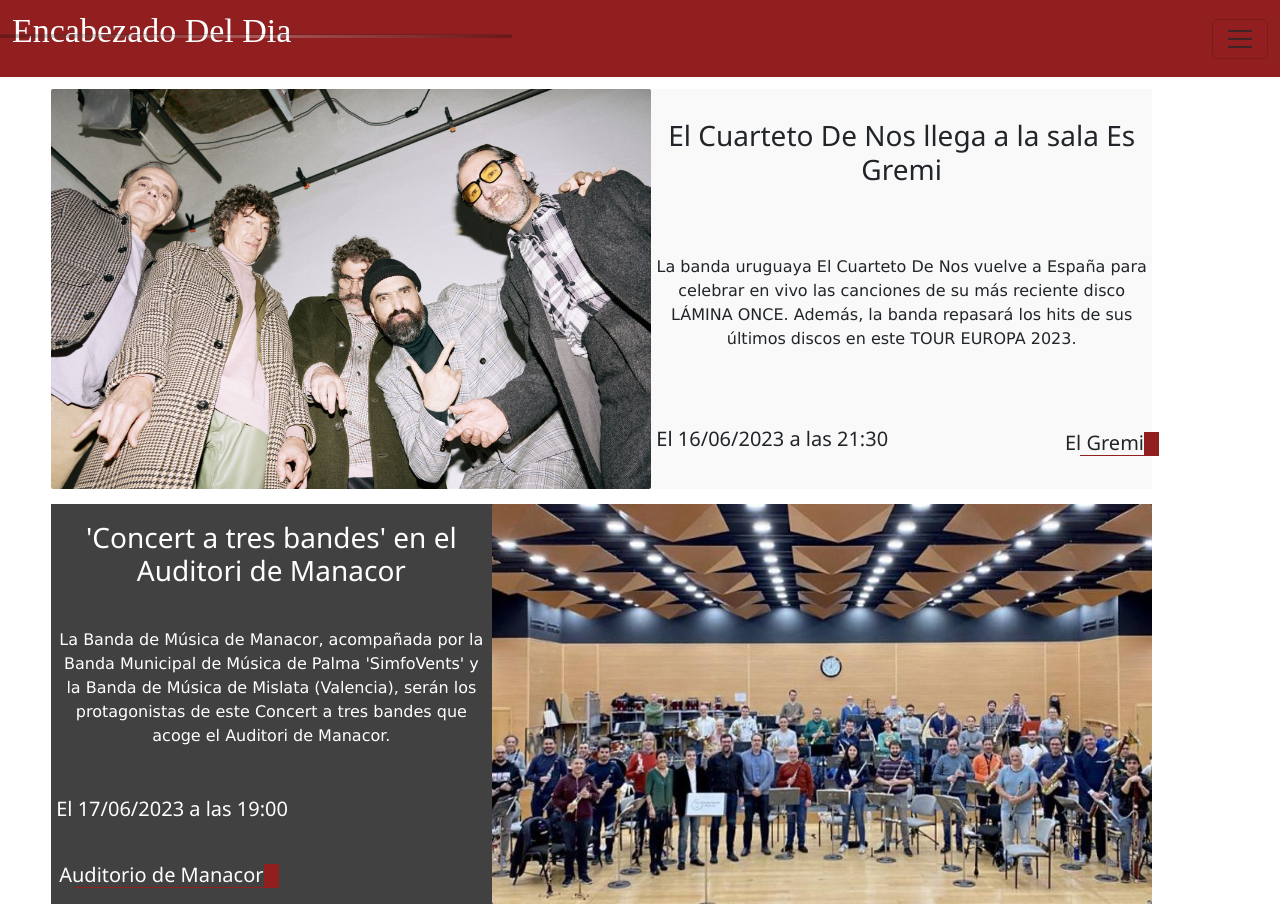
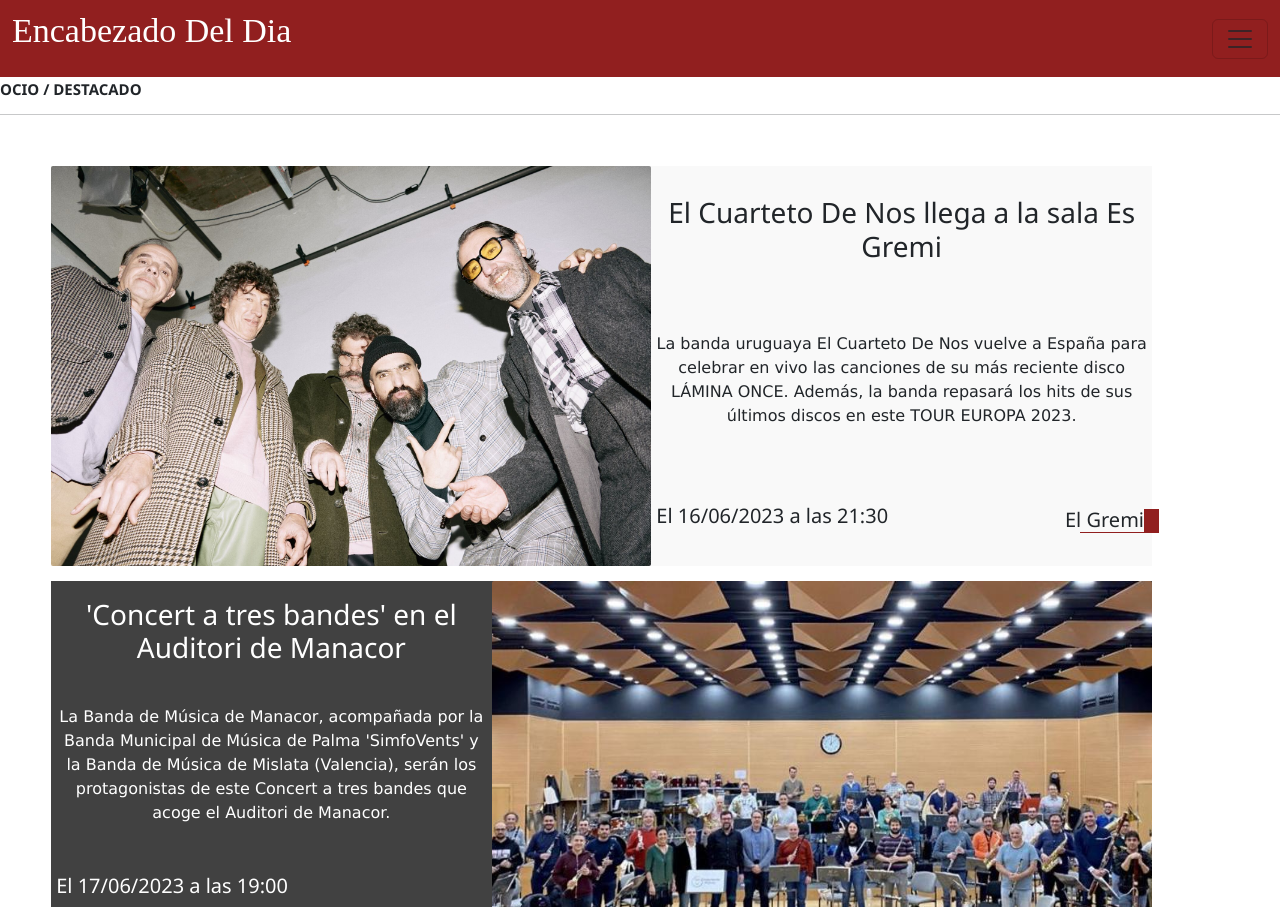
Before and after one commit to SalvadorRodriguez0/entrega-final.salvador.rodriguez, a website: page pagina/ocio.html in a window 1280 px wide. Shown: the top 907 px of the page. Drawn offline with nearby package versions, Linux system fonts and the light colour scheme; a web font is replaced by a local one.

Commit message:
cambios de tabulacion

```diff
--- a/scss/base/_reset.scss
+++ b/scss/base/_reset.scss
@@ -4,18 +4,11 @@
     font-family: $font-principal;
     box-sizing: border-box;
 }
-
+main{
+    margin-top:80px;
+}
 .h1b{
 font-size: 15px;
-
-font-family: $font-principal;
+font-family:$font-secundaria;
 font-weight: 600;
 }
-
-
-hr {
-
-        height: 4px;
-        width: 40%;
-                background: linear-gradient(45deg,rgb(0, 0, 0),rgb(255, 255, 255),rgb(0, 0, 0) );
-}
--- a/scss/components/_navbar.scss
+++ b/scss/components/_navbar.scss
@@ -1,8 +1,11 @@
 .navbar{
   padding: 0;
   position: fixed;
-  width: 100%;
-  top: 0;
+    top:0;
+    height:70px;
+    width: 100%;
+    z-index: 3000;
+
 
 
   font-family: $font-principal;
@@ -80,13 +83,12 @@
   &:hover{
 color:gold;  }
 }
-
-
 .navbar-brand{
-
   color:white;
   font-size: 34px;
 font-family: $font-titulo;
+border-bottom-right-radius: 1.875em;
+border-top-right-radius: 1.875em;
 
 }
 .navbar-brand:hover{
--- a/scss/layout/_index.scss
+++ b/scss/layout/_index.scss
@@ -304,7 +304,11 @@
 
     @media only screen and (max-width:480px){
 
+      .nombre_seccion{
+        width:100%;
+        margin-left: 0;
 
+      }
         .destacado{
             text-align: center;
 
```
Also changed, not shown: css/style.css, imagenes/icono/EDD.webp (added), 1 other file.
